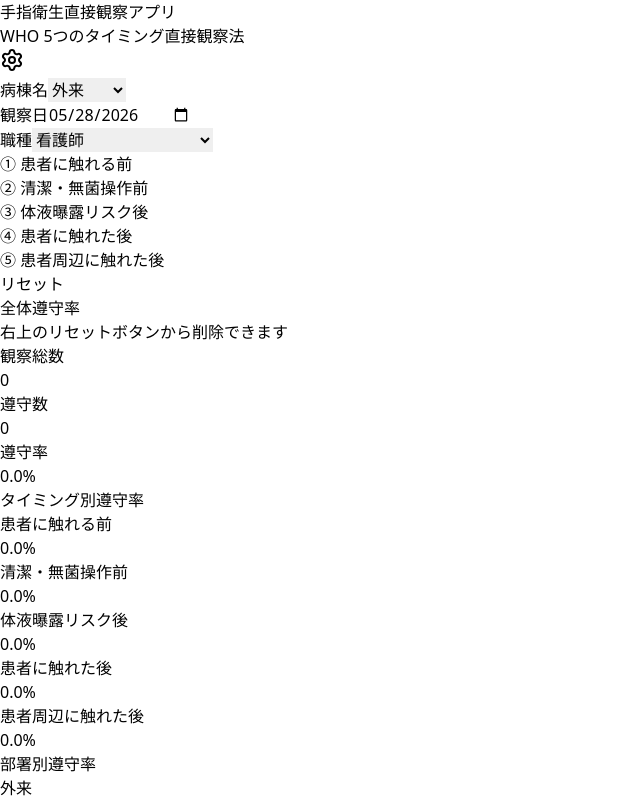
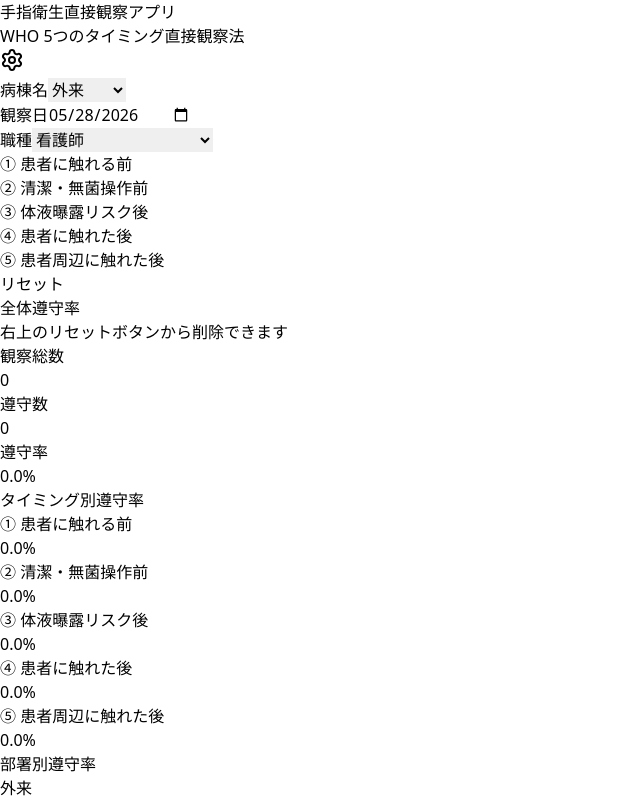
Before and after one commit to yume081711-lang/hand-hygiene-app2, a React (Vite) app: page / in a window 1280 px wide. Shown: the top 800 px of the page, without its empty margins (0-640 px from the left). Built offline with nearby package versions, Linux system fonts and the light colour scheme.

Commit message:
Add numbering to hygiene moments in App.jsx

```diff
--- a/src/App.jsx
+++ b/src/App.jsx
@@ -21,12 +21,12 @@
     return saved ? JSON.parse(saved) : defaultProfessions;
   });
 
-  const moments = [
-    '患者に触れる前',
-    '清潔・無菌操作前',
-    '体液曝露リスク後',
-    '患者に触れた後',
-    '患者周辺に触れた後',
+   const moments = [
+    '① 患者に触れる前',
+    '② 清潔・無菌操作前',
+    '③ 体液曝露リスク後',
+    '④ 患者に触れた後',
+    '⑤ 患者周辺に触れた後',
   ];
 
   const [ward, setWard] = useState('外来');
```
